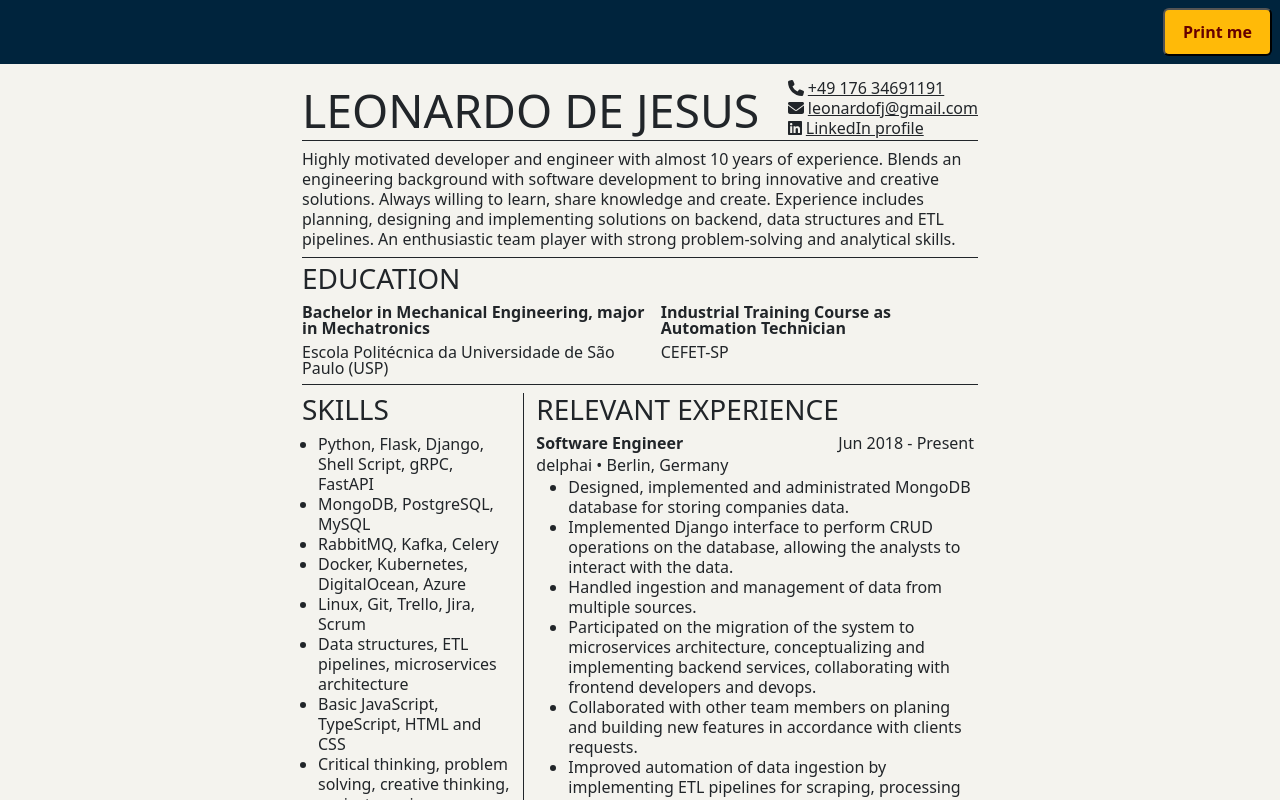
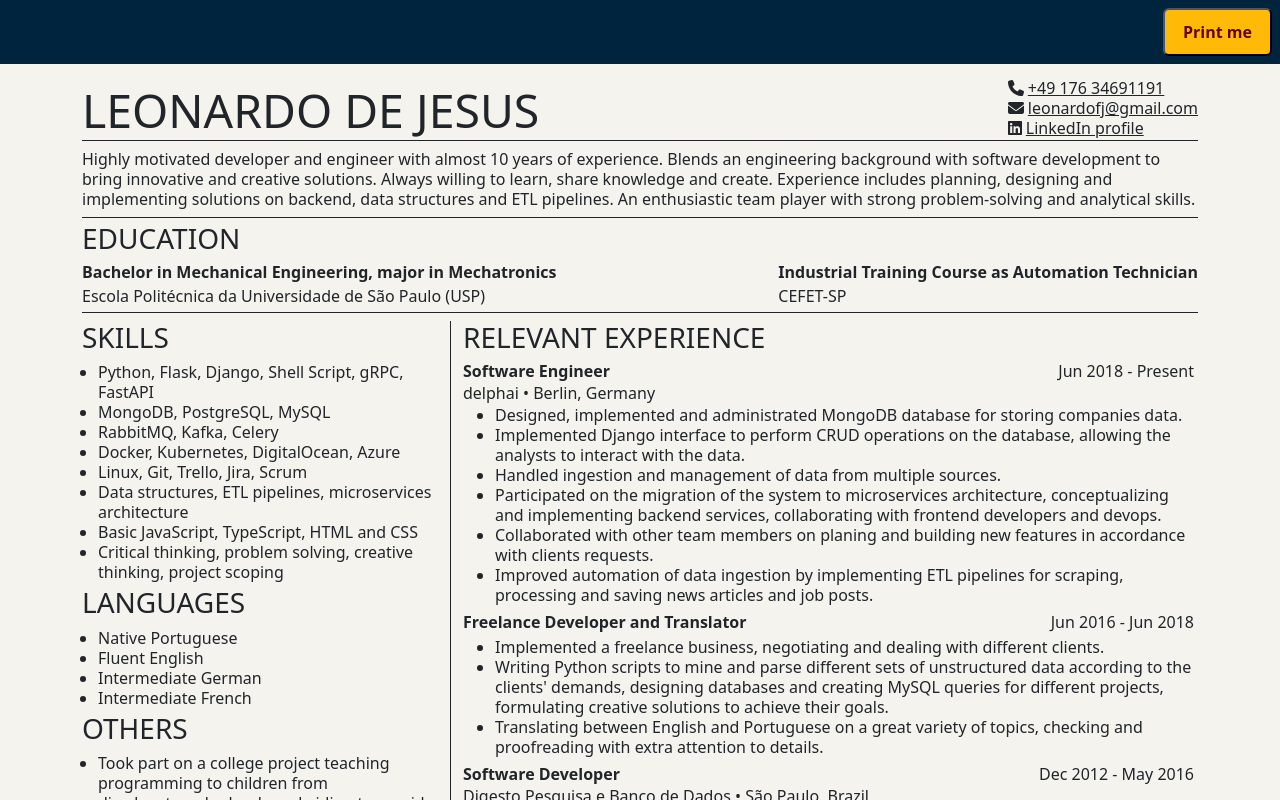
Before and after one commit to leonardofj/cv, a React (Vite) app: page / in a window 1280 px wide. Shown: the top 800 px of the page. Built offline with nearby package versions, Linux system fonts and the light colour scheme.

Commit message:
feat: adjusting size

```diff
--- a/src/components/CV.jsx
+++ b/src/components/CV.jsx
@@ -7,7 +7,7 @@ import Side from "./Side";
 
 const CV = React.forwardRef((props, ref) => {
   return (
-    <div ref={ref} className="container mt-3 " style={{ width: "700px" }}>
+    <div ref={ref} className="container mt-3 print-area">
       <Header />
       <About />
       <Education />
--- a/src/css/style.css
+++ b/src/css/style.css
@@ -11,12 +11,16 @@ button {
   background: #ffba08;
   padding: 10px 18px 10px 18px;
   color: #660000;
-  font:
-    600 14px "Poppins",
-    sans-serif;
+  font: 600 14px "Poppins", sans-serif;
 }
 
 button:hover {
   background-color: #660000;
   color: #ffba08;
 }
+
+@media print {
+  .print-area {
+    width: 850px !important;
+  }
+}
```
